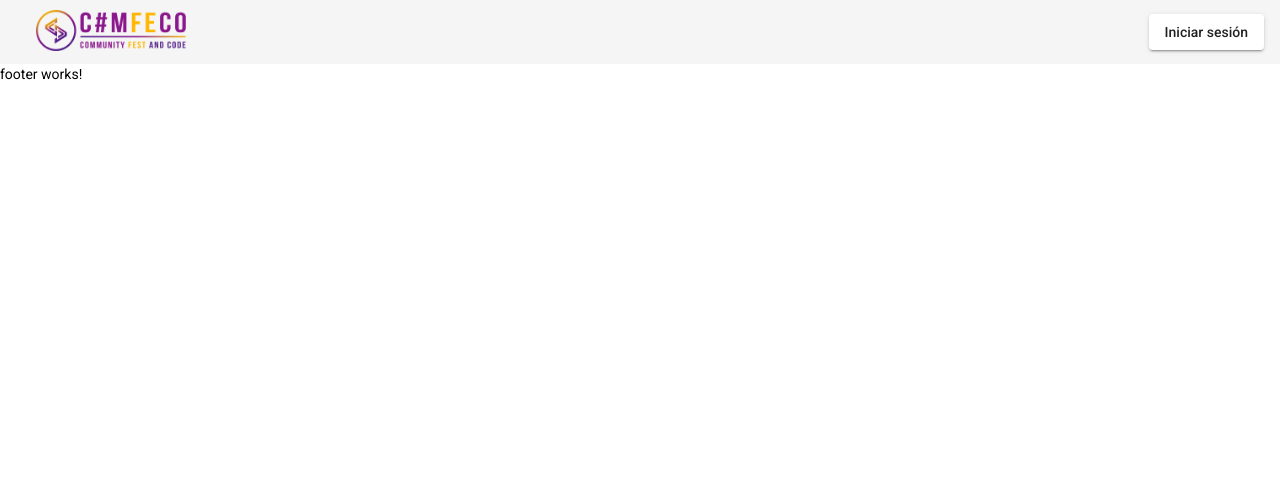
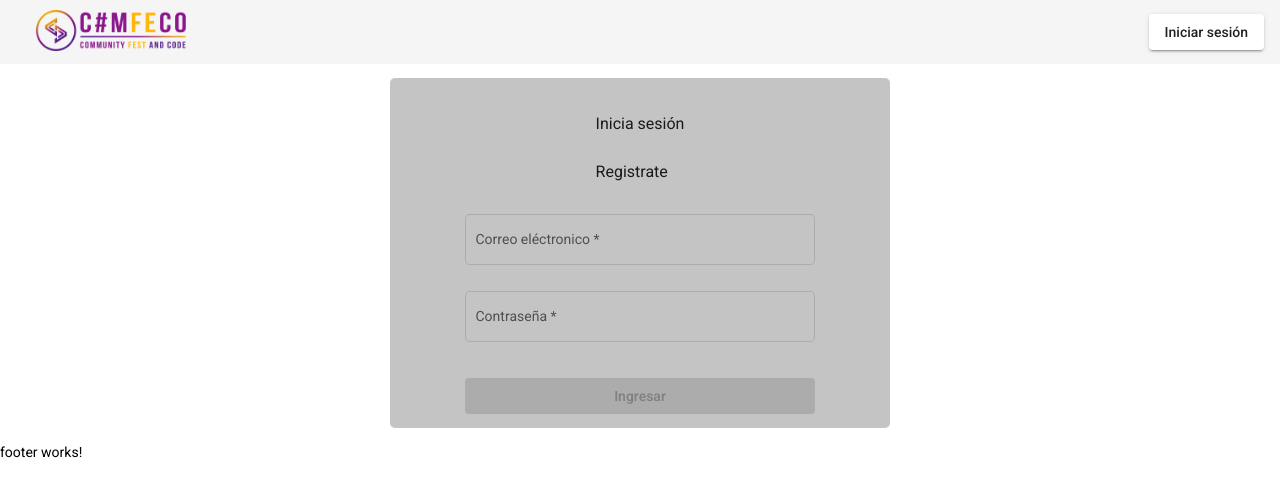
Before and after one commit to Comunidad-de-Programadores/Team-Angular-5-Comfeco-Frontend, an Angular app: page /login in a window 1280 px wide. Shown: the top 496 px of the page. Built offline with nearby package versions, Linux system fonts and the light colour scheme.

Commit message:
feat (login, models):  creación de modulo de inicio de sesión #5
modificación del modelo de usuario, creación de ruta y componente de inicio de sesión

```diff
--- a/src/app/core/models/register_user.ts
+++ /dev/null
@@ -1,6 +0,0 @@
-import { User } from "./user";
-
-export interface RegisterUser extends User{
-  password: string;
-  confirmPasword: string;
-}
--- a/src/app/core/models/user.ts
+++ b/src/app/core/models/user.ts
@@ -1,4 +1,10 @@
 export interface User{
   userName:string;
   email:string;
+  password: string;
 }
+
+export interface credencialesUsuario{
+  email: string;
+  password: string;
+}
--- /dev/null
+++ b/src/app/modules/login/components/login/login.component.html
@@ -0,0 +1,4 @@
+<app-formulario-autenticacion
+(onSubmit)="login($event)"
+[errores]="errores"
+[accion]="'login'"></app-formulario-autenticacion>
--- /dev/null
+++ b/src/app/modules/login/components/login/login.component.ts
@@ -0,0 +1,18 @@
+import { Component, OnInit } from '@angular/core';
+import { Router } from '@angular/router';
+import { credencialesUsuario } from 'src/app/core/models/user';
+
+@Component({
+  selector: 'app-login',
+  templateUrl: './login.component.html',
+  styleUrls: ['./login.component.css'],
+})
+export class LoginComponent implements OnInit {
+  constructor(private router: Router) {}
+
+  errores: string[] = [];
+
+  ngOnInit(): void {}
+
+  login(credenciales: credencialesUsuario) {}
+}
--- a/src/app/modules/login/login-routing.module.ts
+++ b/src/app/modules/login/login-routing.module.ts
@@ -1,7 +1,11 @@
 import { NgModule } from '@angular/core';
 import { Routes, RouterModule } from '@angular/router';
+import { LoginComponent } from './components/login/login.component';
 
-const routes: Routes = [];
+const routes: Routes = [
+  { path: '', component: LoginComponent, pathMatch: 'full' },
+  { path: 'login', component: LoginComponent }
+];
 
 @NgModule({
   imports: [RouterModule.forChild(routes)],
--- a/src/app/modules/login/login.module.ts
+++ b/src/app/modules/login/login.module.ts
@@ -4,15 +4,19 @@ import { CommonModule } from '@angular/common';
 import { LoginRoutingModule } from './login-routing.module';
 import { MaterialModule } from '../material/material.module';
 import { ReactiveFormsModule } from '@angular/forms';
+import { LoginComponent } from './components/login/login.component';
+import { SeguridadModule } from '../seguridad/seguridad.module';
 
 
 @NgModule({
-  declarations: [],
+  declarations: [LoginComponent],
   imports: [
     CommonModule,
     LoginRoutingModule,
     MaterialModule,
     ReactiveFormsModule,
+    SeguridadModule,
+
   ]
 })
 export class LoginModule { }
```
Also changed, not shown: src/app/app.module.ts (+7 -2 lines), src/app/modules/login/components/login/login.component.css (added), 1 other file (tests, documents, lock files or other folders).
